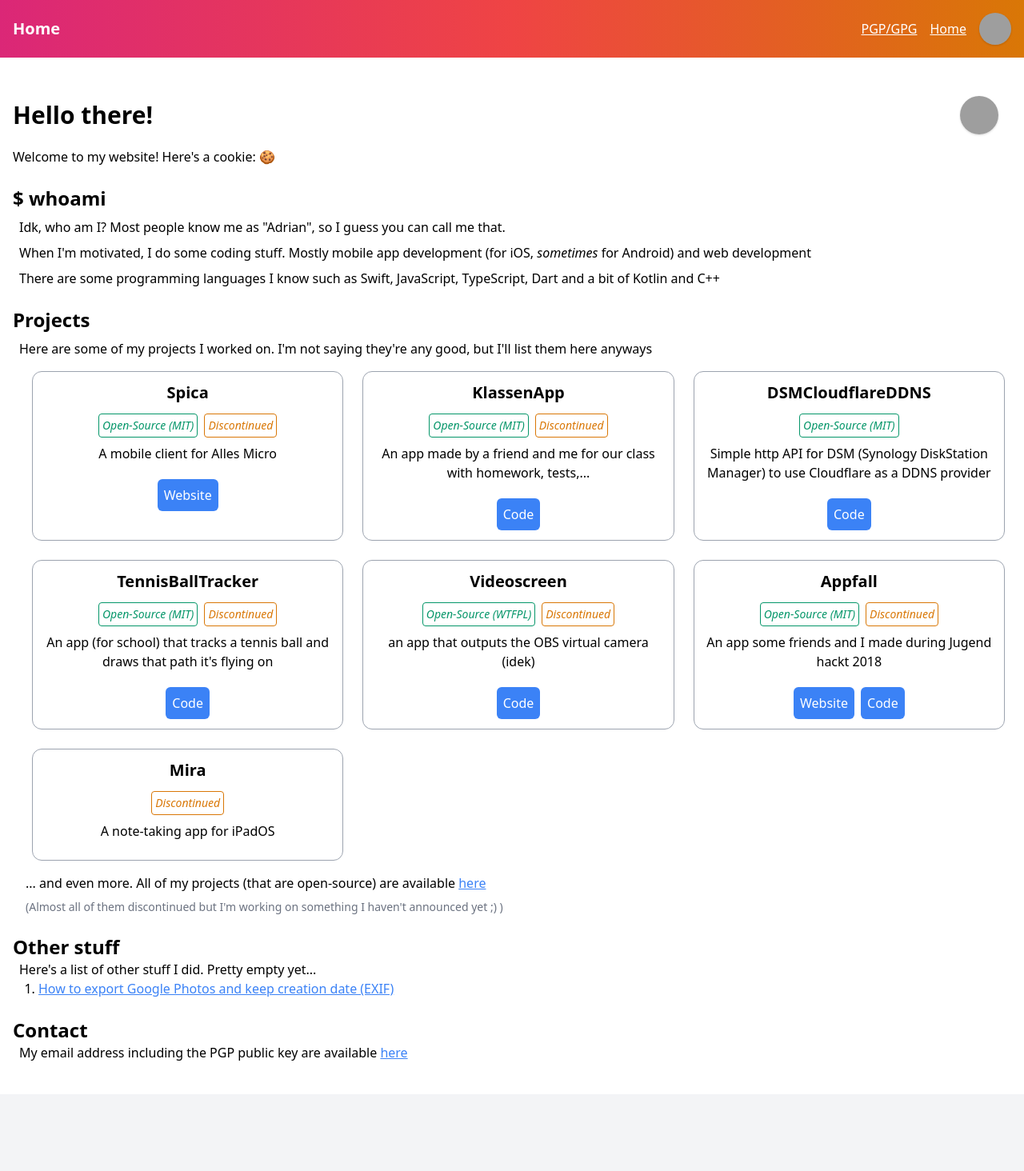
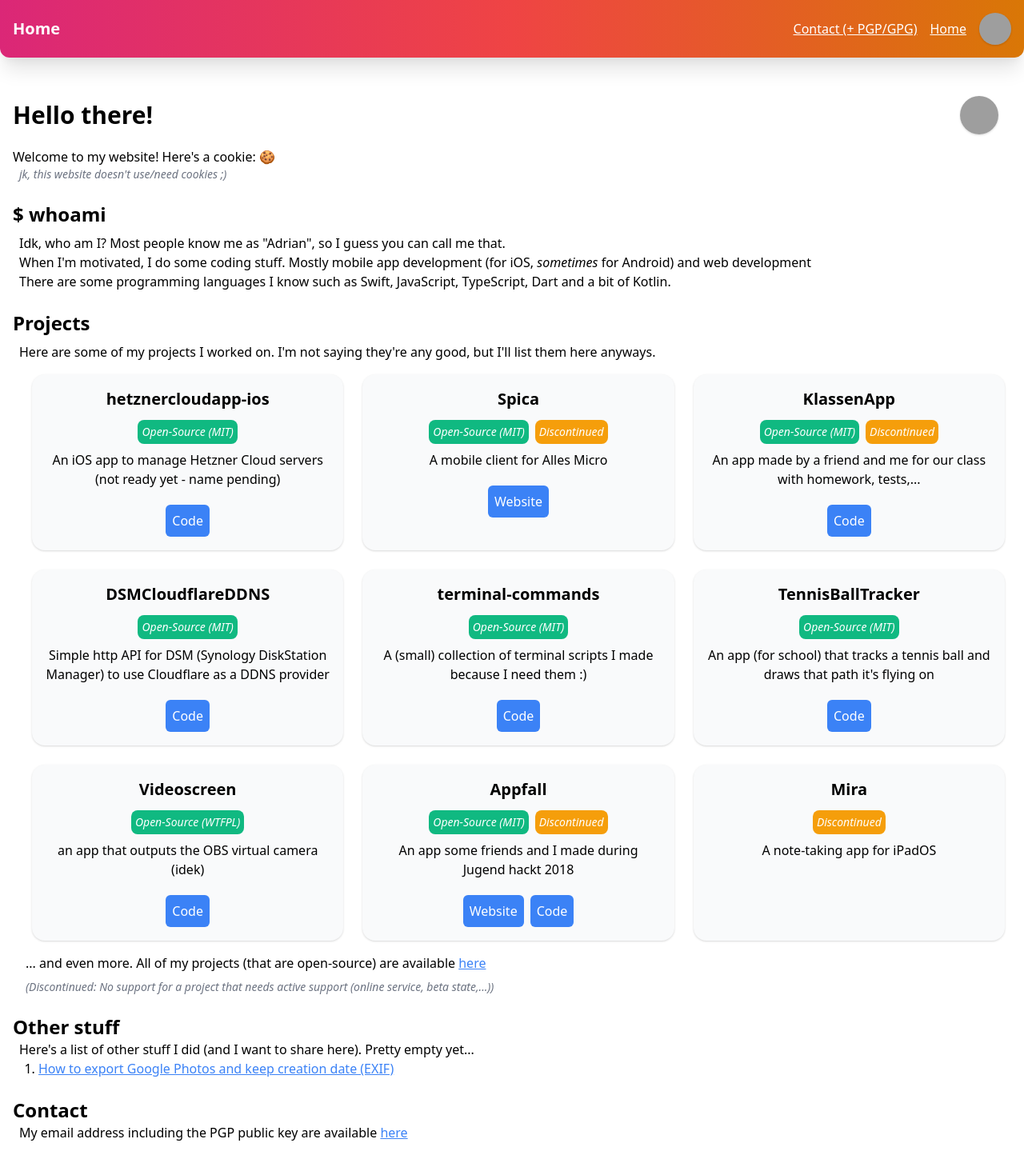
Before and after one commit to rainloreley/abmgrt.dev-old2, a Next.js app: page / in a window 1280 px wide. Shown: the top 1464 px of the page at 80% size. Built offline with nearby package versions, Linux system fonts and the light colour scheme; grey boxes are pictures that could not be loaded.

Commit message:
make it look less bad

```diff
--- a/components/Footer.js
+++ b/components/Footer.js
@@ -23,7 +23,7 @@ export default function Footer() {
 	}
 
 	return (
-		<div className="bottom-0 m-0 absolute w-full h-16 bg-gray-100 dark:bg-dark-secondary justify-between flex items-center pl-4">
+		<div className="bottom-0 m-0 absolute w-full h-16 bg-gray-100 dark:bg-dark-tertiary justify-between flex items-center pl-4 rounded-t-xl shadow-xl">
 			<a onClick={increaseCounter}>
 				<FooterEasterEggRenderer count={clickCounter} />
 			</a>
@@ -68,7 +68,7 @@ function FooterEasterEggRenderer({ count }) {
 			return (
 				<div className="flex dark:text-gray-400">
 					<HeartIcon />
-					<p className="ml-2">{'you are amazing <3'}</p>
+					<p className="ml-2 text-gray-600">{'you are amazing <3'}</p>
 				</div>
 			);
 		default:
--- a/components/Navbar.js
+++ b/components/Navbar.js
@@ -3,10 +3,10 @@ import { useState } from 'react';
 export default function Navbar({ title }) {
 	const [dropdownToggled, setDropdownToggled] = useState(false);
 	return (
-		<div className="top-0 left-0 right-0 m-0 bg-gradient-to-r from-pink-600 via-red-500 to-yellow-600 dark:from-purple-800 dark:via-indigo-600 dark:to-blue-600 w-full h-auto py-4 flex items-center justify-between">
+		<div className="top-0 left-0 right-0 m-0 bg-gradient-to-r from-pink-600 via-red-500 to-yellow-600 dark:from-purple-800 dark:via-indigo-600 dark:to-blue-600 w-full h-auto py-4 flex items-center justify-between shadow-xl rounded-b-xl">
 			<p className="font-bold text-white ml-4 text-xl">{title}</p>
 			<div className="items-center md:flex hidden">
-				<NavbarLink title="PGP/GPG" href="/pgp" />
+				<NavbarLink title="Contact (+ PGP/GPG)" href="/pgp" />
 
 				<NavbarLink title="Home" href="/" />
 				<img
@@ -69,7 +69,7 @@ export default function Navbar({ title }) {
 							class="block px-4 py-2 text-sm text-gray-700 dark:text-white hover:bg-gray-100 dark:hover:bg-dark-secondary hover:text-gray-900 dark:hover:text-gray-100"
 							role="menuitem"
 						>
-							PGP/GPG
+							Contact (+ PGP/GPG)
 						</a>
 					</div>
 					<div class="py-1">
--- a/package.json
+++ b/package.json
@@ -5,7 +5,8 @@
   "scripts": {
     "dev": "next dev",
     "build": "next build",
-    "start": "next start"
+    "start": "next start",
+    "export": "next export"
   },
   "dependencies": {
     "next": "10.0.7",
--- a/pages/index.js
+++ b/pages/index.js
@@ -5,7 +5,14 @@ export default function Home() {
 		<Page title="Home">
 			<div className="w-full flex flex-col mt-12 px-4">
 				<div className="flex flex-row justify-between items-center mb-2">
-					<p className="font-bold text-3xl">Hello there!</p>
+					<div className="flex flex-col">
+						<p className="font-bold text-3xl">Hello there!</p>
+						{Math.random() * 100 < 10 ? (
+							<p className="italic text-gray-500">The cake is a lie</p>
+						) : (
+							<p></p>
+						)}
+					</div>
 					<img
 						src={
 							'https://www.gravatar.com/avatar/1615be3776f4bdfa985afdea244eb1b3'
@@ -14,6 +21,9 @@ export default function Home() {
 					/>
 				</div>
 				<p className="mt-2">Welcome to my website! Here's a cookie: 🍪</p>
+				<p className="italic text-gray-500 text-sm ml-2">
+					jk, this website doesn't use/need cookies ;)
+				</p>
 				<div className="mt-6">
 					<p className="text-2xl font-semibold">$ whoami</p>
 					<div className="mx-2">
@@ -21,14 +31,14 @@ export default function Home() {
 							Idk, who am I? Most people know me as "Adrian", so I guess you can
 							call me that.
 						</p>
-						<p className="mt-2">
+						<p>
 							When I'm motivated, I do some coding stuff. Mostly mobile app
 							development (for iOS, <i>sometimes</i> for Android) and web
 							development
 						</p>
-						<p className="mt-2">
+						<p>
 							There are some programming languages I know such as Swift,
-							JavaScript, TypeScript, Dart and a bit of Kotlin and C++
+							JavaScript, TypeScript, Dart and a bit of Kotlin.
 						</p>
 					</div>
 				</div>
@@ -37,9 +47,17 @@ export default function Home() {
 					<div className="mx-2">
 						<p className="mt-2">
 							Here are some of my projects I worked on. I'm not saying they're
-							any good, but I'll list them here anyways
+							any good, but I'll list them here anyways.
 						</p>
 						<div className="grid lg:grid-cols-3 gap-6 justify-center mt-4 ml-4 md:grid-cols-2 grid-cols-1">
+							<ProjectCard
+								name="hetznercloudapp-ios"
+								description="An iOS app to manage Hetzner Cloud servers (not ready yet - name pending)"
+								license="MIT"
+								isDiscontinued={false}
+								isOpensource={true}
+								codeurl="https://git.abmgrt.dev/exc_bad_access/hetznercloudapp-ios"
+							/>
 							<ProjectCard
 								name="Spica"
 								description="A mobile client for Alles Micro"
@@ -66,9 +84,16 @@ export default function Home() {
 							/>
 
 							<ProjectCard
+								name="terminal-commands"
+								description="A (small) collection of terminal scripts I made because I need them :)"
+								isOpensource={true}
+								license="MIT"
+								codeurl="https://git.abmgrt.dev/exc_bad_access/terminal-commands"
+							/>
+
+							<ProjectCard
 								name="TennisBallTracker"
 								description="An app (for school) that tracks a tennis ball and draws that path it's flying on"
-								isDiscontinued={true}
 								isOpensource={true}
 								license="MIT"
 								codeurl="https://git.abmgrt.dev/exc_bad_access/TennisBallTracker"
@@ -77,7 +102,6 @@ export default function Home() {
 							<ProjectCard
 								name="Videoscreen"
 								description="an app that outputs the OBS virtual camera (idek)"
-								isDiscontinued={true}
 								isOpensource={true}
 								license="WTFPL"
 								codeurl="https://git.abmgrt.dev/exc_bad_access/Videoscreen"
@@ -109,16 +133,19 @@ export default function Home() {
 								here
 							</a>
 						</p>
-						<p className="mt-2 text-gray-500 text-sm ml-2">
-							(Almost all of them discontinued but I'm working on something I
-							haven't announced yet ;) )
+						<p className="mt-2 text-gray-500 text-sm ml-2 italic">
+							(Discontinued: No support for a project that needs active support
+							(online service, beta state,...))
 						</p>
 					</div>
 				</div>
 				<div className="mt-6">
 					<p className="text-2xl font-semibold">Other stuff</p>
 					<div className="mx-2">
-						<p>Here's a list of other stuff I did. Pretty empty yet...</p>
+						<p>
+							Here's a list of other stuff I did (and I want to share here).
+							Pretty empty yet...
+						</p>
 						<ul className="list-decimal	mx-6">
 							<li>
 								<a
@@ -145,7 +172,7 @@ export default function Home() {
 				</div>
 			</div>
 			<div
-				className="bg-gray-100 dark:bg-dark-secondary flex justify-center"
+				className="bg-gray-50 dark:bg-dark-secondary flex justify-center"
 				style={{ height: '2000px' }}
 			>
 				<iframe
@@ -170,18 +197,18 @@ function ProjectCard({
 	codeurl,
 }) {
 	return (
-		<div className="border border-gray-400 rounded-xl p-3">
+		<div className="border rounded-2xl p-4 border-transparent shadow dark:bg-dark-secondary bg-gray-50">
 			<div className="flex flex-col justify-center items-center text-center">
 				<p className="font-bold text-xl">{name}</p>
 				<div className="flex mt-3">
 					{isOpensource == true ? (
 						<div
-							className={`border border-green-600 rounded ${
+							className={`border border-transparent bg-green-500 rounded-lg ${
 								isDiscontinued ? 'mr-2' : ''
 							}`}
 						>
 							<div className="p-1">
-								<p className="text-sm text-green-600 italic">
+								<p className="text-sm text-white italic">
 									Open-Source {license !== undefined ? `(${license})` : ''}
 								</p>
 							</div>
@@ -190,9 +217,9 @@ function ProjectCard({
 						<div></div>
 					)}
 					{isDiscontinued == true ? (
-						<div className="border border-yellow-600 rounded">
+						<div className="border border-transparent bg-yellow-500 rounded-lg">
 							<div className="p-1">
-								<p className="text-sm text-yellow-600 italic">Discontinued</p>
+								<p className="text-sm text-white italic">Discontinued</p>
 							</div>
 						</div>
 					) : (
--- a/pages/legal.js
+++ b/pages/legal.js
@@ -7,15 +7,15 @@ export default function Legal() {
 			<div className="m-4">
 				<h1 className="font-bold text-3xl">Legal Disclosure</h1>
 				<p className="text-gray-500 mt-2">
-					Because German Law wants me to put this information <b>publicly</b>{' '}
-					and <b>visible to anyone</b> on my <b>personal</b> website.
+					Required by German Law. Please don't abuse this information, thank you
+					^^
 				</p>
-				<p className="text-gray-500">
-					While I don't fully understand why I have to put this here, please
-					consider it as <b>sensitive information</b>. <b>Do not</b> share my
-					address with anyone without my permission. Furthermore, only link to
-					this page in <b>appropriate situations</b>. The best way to contact me
-					is via email. Thank you.
+				<p className="text-gray-500 mt-2">
+					If you actually need to contact me, please use{' '}
+					<a href="/pgp" className="underline italic">
+						email
+					</a>{' '}
+					first
 				</p>
 				<p className="my-2">-------------</p>
 				<p className="my-2 font-bold text-lg">
```
Also changed, not shown: 2 other files (tests, documents, lock files or other folders).
